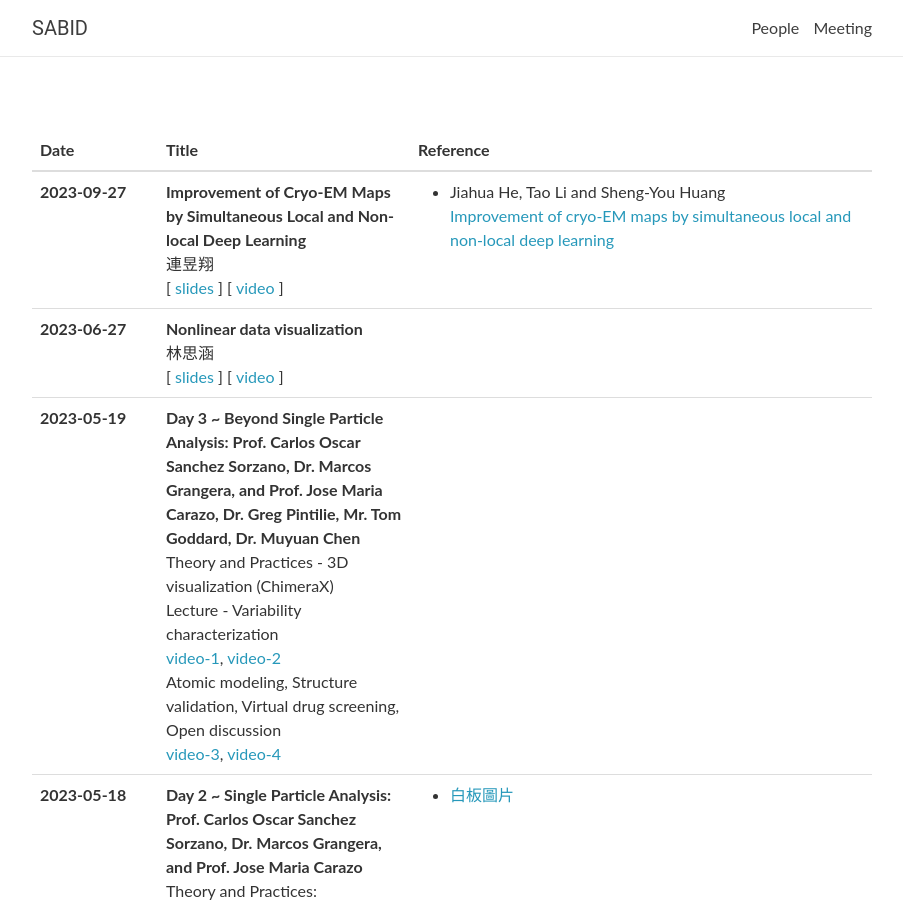
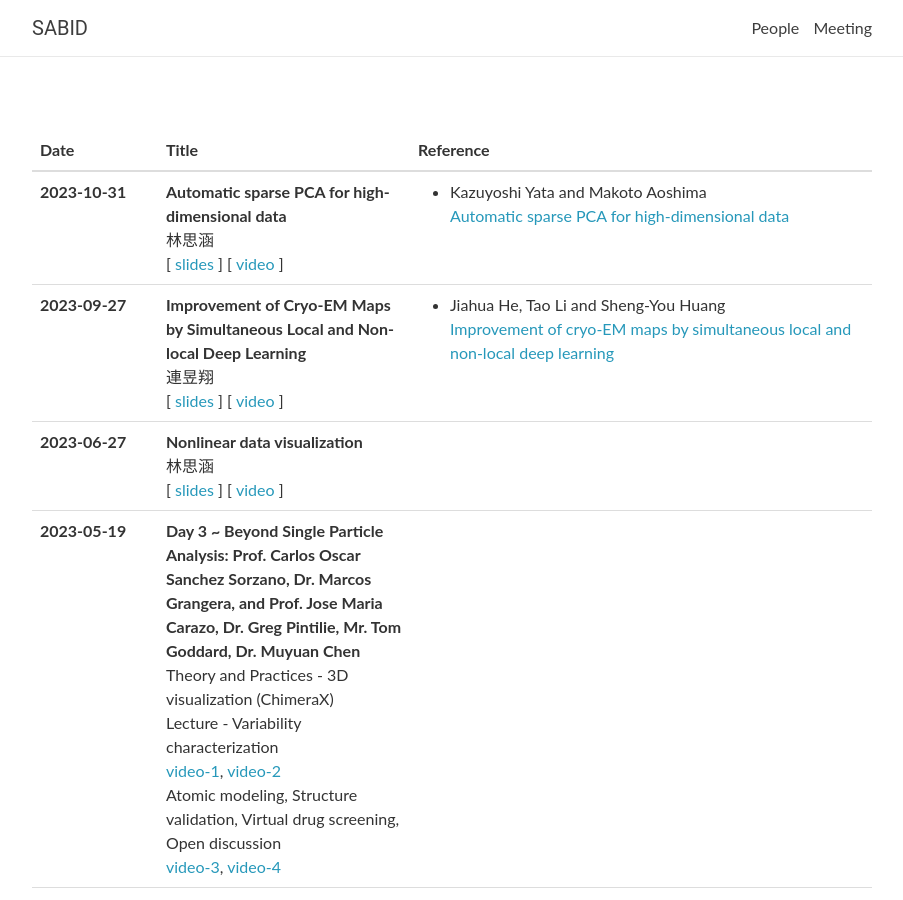
Before and after one commit to sabid-cryoem/sabid-cryoem.github.io, a Jekyll site: the page built from 4afcccebf7d457a13a4f8aeea0bbeef04fd86ee9/index.html, in a window 1280 px wide and 900 px high. Shown: the whole window, without its empty margins (188-1091 px from the left). Built offline with Jekyll 4.4.1, drawn with Linux system fonts in a browser that asks for light colours; nearby versions of some CDN libraries; comment, search, counter and statistics services are not loaded.

Commit message:
111
1111

```diff
--- a/_data/meeting.yml
+++ b/_data/meeting.yml
@@ -1,3 +1,20 @@
+
+- date: 2023-10-31
+  title: >
+    <strong>Automatic sparse PCA for high-dimensional data</strong>
+     </br> 林思涵
+  video: <a href="https://youtu.be/cNNd8qugYlQ">video</a>
+  slides: <a href="/assets/slides/2023_1031_Automatic-sparse-PCA-for-high-dimensional-data.pptx">slides</a>
+  notes:
+  readings:
+  - Kazuyoshi Yata and Makoto Aoshima </br>
+      <a href="/assets/reference/2209.14891.pdf" target="blank">Automatic sparse PCA for high-dimensional data</a>
+
+
+
+
+
+
 - date: 2023-09-27
   title: >
     <strong>Improvement of Cryo-EM Maps by Simultaneous Local and Non-local Deep Learning</strong>
```
Also changed, not shown: 2 other files.
